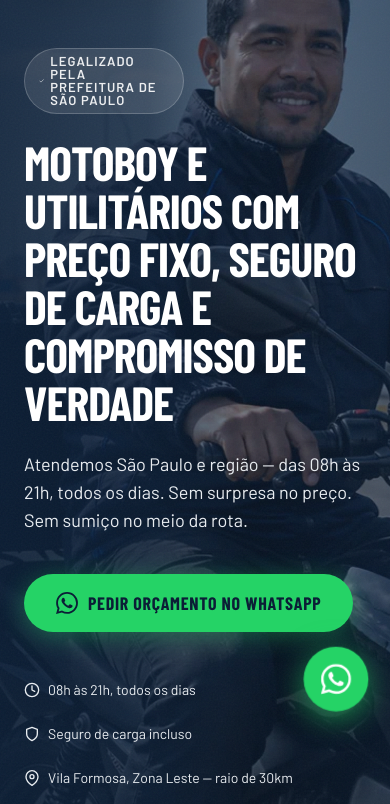
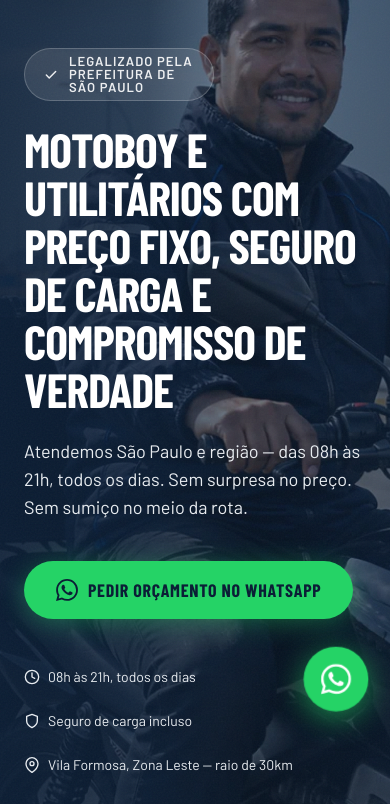
Before and after one commit to lucassampaio-me/diniz-express, a website: page index.html in a window 390 px wide. Shown: the part 111-915 px from the top of the page. Drawn offline with nearby package versions, Linux system fonts and the light colour scheme; files that its build step writes are made by us from their sources; a web font is replaced by a local one.

Commit message:
fix badge hero

```diff
--- a/index.html
+++ b/index.html
@@ -53,9 +53,9 @@
       </div>
 
       <!-- Badge de legalização -->
-      <div class="reveal hero-reveal mb-6 sm:max-w-full max-w-[160px]">
+      <div class="reveal hero-reveal mb-6 sm:max-w-full max-w-[190px]">
         <span class="badge badge-light">
-          <svg xmlns="http://www.w3.org/2000/svg" width="14" height="14" viewBox="0 0 24 24" fill="none" stroke="currentColor" stroke-width="2.5" stroke-linecap="round" stroke-linejoin="round" aria-hidden="true"><polyline points="20 6 9 17 4 12"/></svg>
+          <svg class="min-w-6" xmlns="http://www.w3.org/2000/svg" width="14" height="14" viewBox="0 0 24 24" fill="none" stroke="currentColor" stroke-width="2.5" stroke-linecap="round" stroke-linejoin="round" aria-hidden="true"><polyline points="20 6 9 17 4 12"/></svg>
           Legalizado pela Prefeitura de São Paulo
         </span>
       </div>
```
